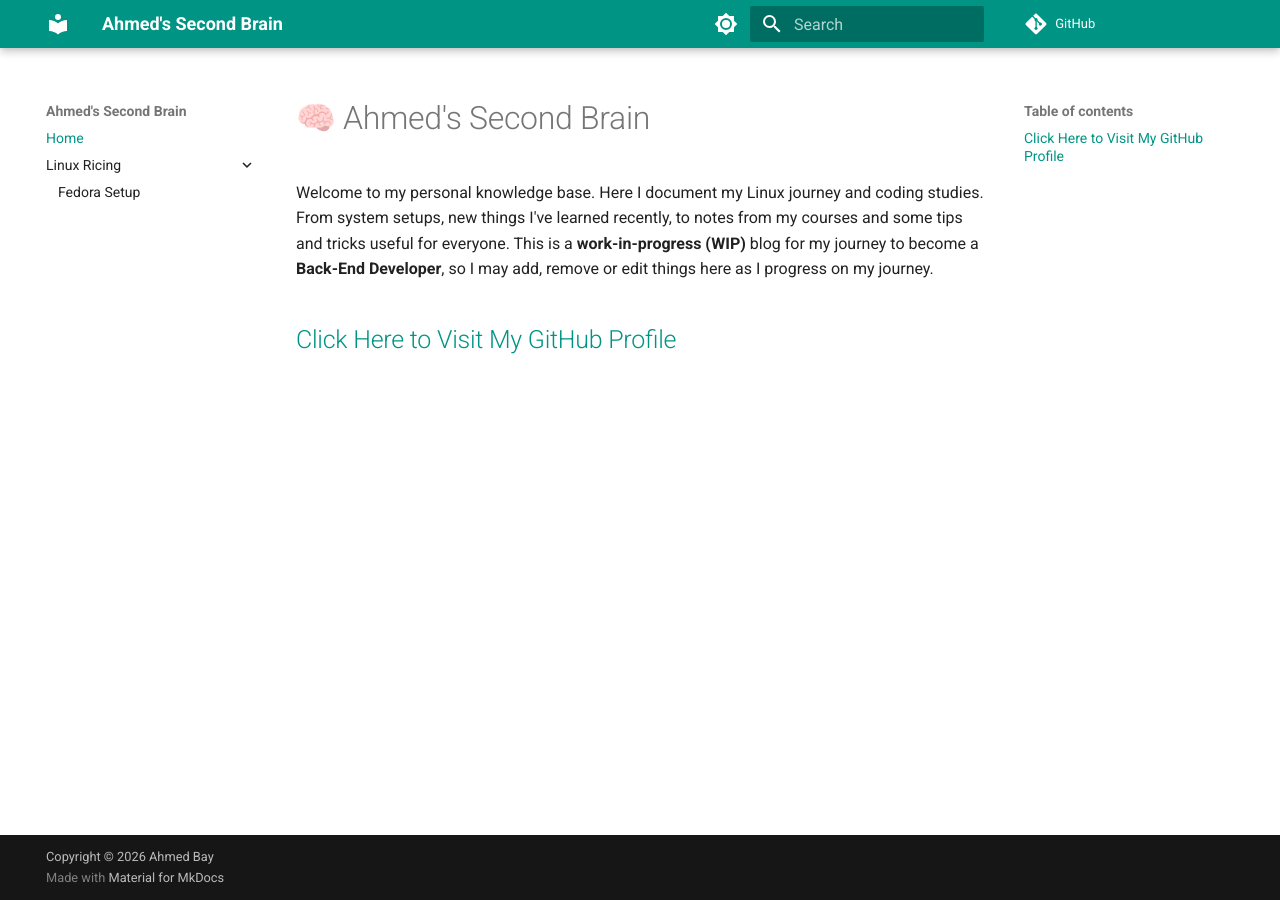
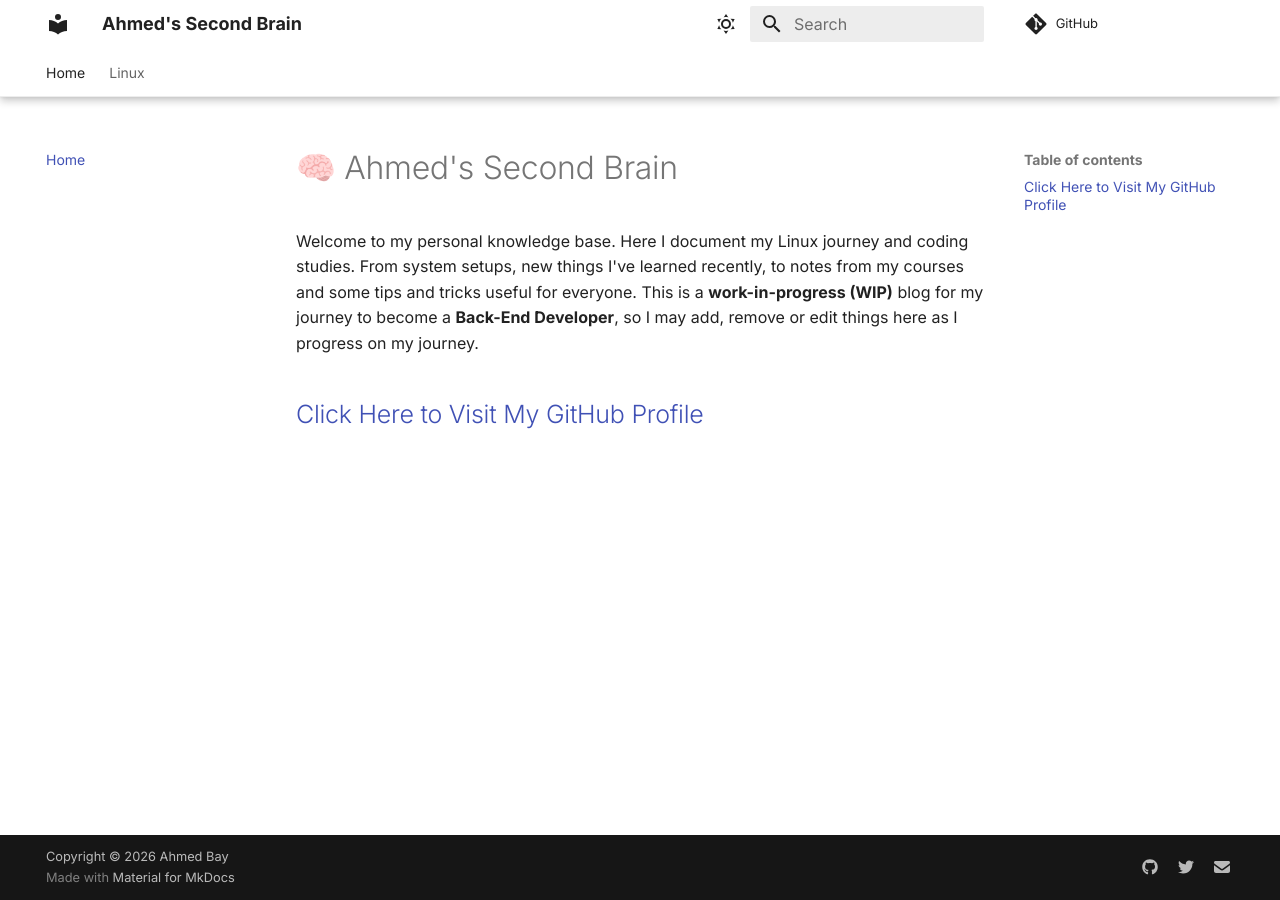
Before and after one commit to itsbayahmed/itsbayahmed.github.io, an MkDocs documentation site: the page built from docs/index.md, in a window 1280 px wide. Built offline with MkDocs 1.6.1 and Material for MkDocs 9.7.7, drawn with Linux system fonts in a browser that asks for light colours; comment, search, counter and statistics services are not loaded.

Commit message:
Overhaul theme configuration and update UI styles

```diff
--- a/mkdocs.yml
+++ b/mkdocs.yml
@@ -1,32 +1,83 @@
+# Site title shown in the browser tab and header
 site_name: Ahmed's Second Brain
+
+# Author name used in metadata
 site_author: Ahmed Bay
+
+# Footer copyright notice
 copyright: Copyright &copy; 2026 Ahmed Bay
+
+# Canonical URL of the site (important for SEO and GitHub Pages)
 site_url: https://itsbayahmed.github.io/
+
+# Repository URL shown in the top-right corner
 repo_url: https://github.com/itsbayahmed/itsbayahmed.github.io
+
+# Path used for the "Edit this page" link
 edit_uri: edit/main/docs
 
 theme:
+
+  # Use the Material theme for MkDocs
   name: material
   palette:
-    # Light Mode Setting
+
+    # Light Mode configuration
     - scheme: default
-      primary: teal
-      accent: purple
+      primary: white
+      accent: deep purple
       toggle:
-        icon: material/brightness-7
+        icon: material/weather-sunny
         name: Switch to dark mode
-    # Dark Mode Setting
+
+    # Dark Mode configuration
     - scheme: slate
-      primary: teal
-      accent: purple
+      primary: black
+      accent: deep purple
       toggle:
-        icon: material/brightness-4
+        icon: material/weather-night
         name: Switch to light mode
 
+  # Font configuration
+  font:
+    text: Inter              # Main text font
+    code: JetBrains Mono     # Font used for code blocks
+
+  # Enable selected Material features
   features:
-    - navigation.expand
-    - content.code.copy
+    - navigation.tabs           # Top-level navigation tabs
+    - navigation.tabs.sticky    # Keep tabs visible while scrolling
+    - navigation.sections       # Group pages into collapsible sections
+    - content.code.copy         # Add "copy" button to code blocks
+    - toc.follow                # Table of contents follows scroll
+
+# Markdown extensions to enhance writing and formatting
+markdown_extensions:
+- admonition                    # Adds styled callout blocks (note, warning, tip, etc.)
+- pymdownx.details              # Collapsible sections
+- pymdownx.superfences          # Advanced fenced code blocks with custom styling, and enhanced formatting
+- pymdownx.tabbed:              # Tabbed content blocks
+    alternate_style: true
+- pymdownx.inlinehilite         # Highlights inline code snippets with syntax colors for better readability
+
+# Additional custom CSS files
+extra_css:
+  - stylesheets/extra.css
+
+# Extra configuration (theme extensions, metadata, integrations)
+extra:
+
+  # Social media links shown in the header/footer
+  social:
+    - icon: fontawesome/brands/github
+      link: https://github.com/itsbayahmed
+    - icon: fontawesome/brands/twitter
+      link: https://twitter.com/bahmed_dev
+    - icon: fontawesome/solid/envelope
+      link: mailto:bayahmed@proton.me
+
+# Navigation structure (logical structure, not file structure)
 nav:
   - Home: index.md
-  - 'Linux Ricing':
+  - 'Linux':
     - 'Fedora Setup': linux/fedora-after-install.md
```
